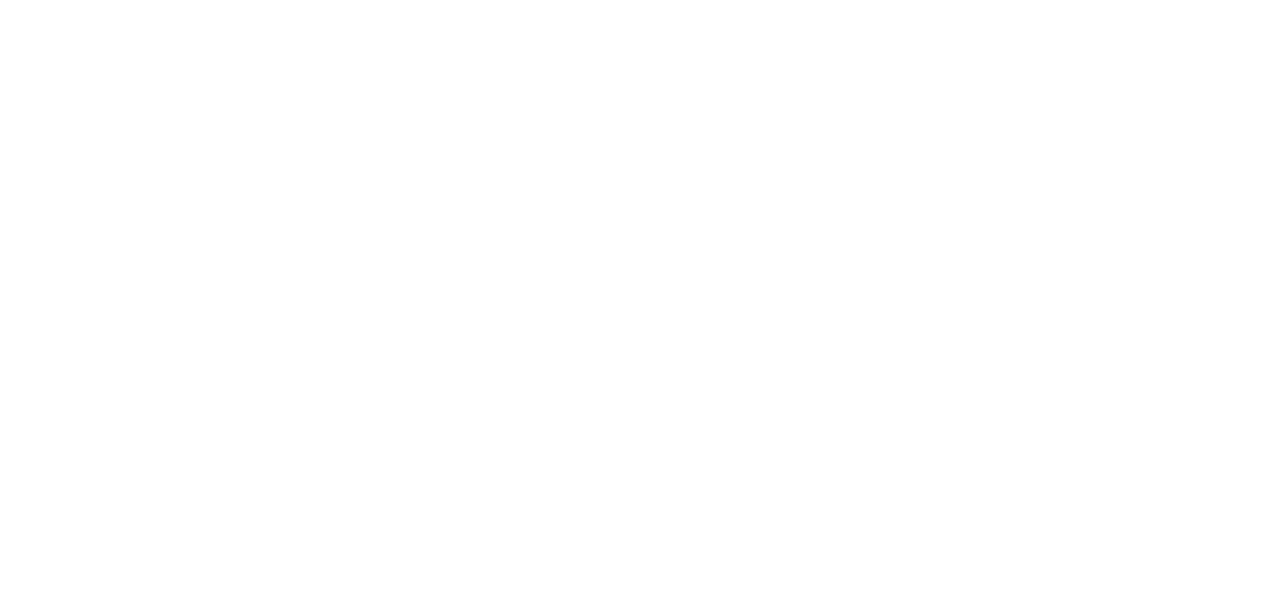
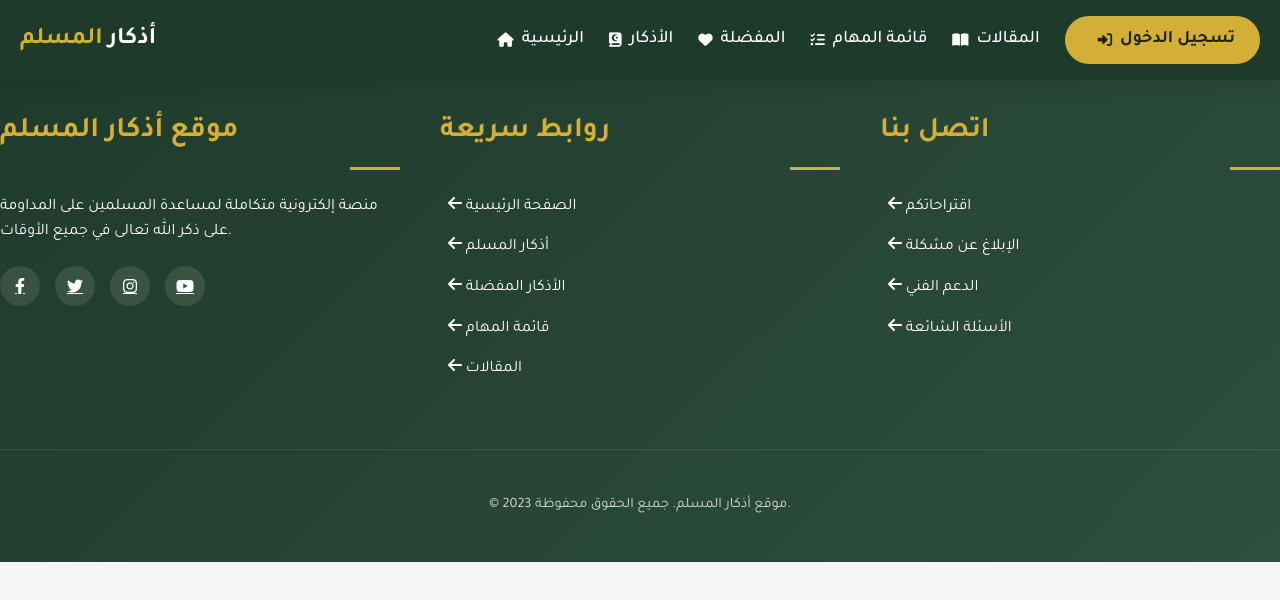
Before and after one commit to Yaffa-Solutions/Azkhar, a website: page public/pages/index.html in a window 1280 px wide. Drawn offline with Linux system fonts and the light colour scheme.

Commit message:
Create footer & header

```diff
--- /dev/null
+++ b/public/dom.js
@@ -0,0 +1,31 @@
+const createHtmlElement = (
+  tag,
+  className = "",
+  content = "",
+  attributes = {},
+  events = {}
+) => {
+  const element = document.createElement(tag);
+
+  if (className) {
+    element.className = className;
+  }
+
+  if (content && tag !== "img" && tag !== "input") {
+    element.textContent = content;
+  }
+
+  Object.entries(attributes).forEach(([key, value]) => {
+    element.setAttribute(key, value);
+  });
+
+  Object.entries(events).forEach(([eventName, handler]) => {
+    element.addEventListener(eventName, handler);
+  });
+
+  return element;
+};
+
+const customAppendChild = (parent, ...children) => {
+  children.forEach((child) => parent.appendChild(child));
+};
--- /dev/null
+++ b/public/home.js
@@ -0,0 +1,193 @@
+const createHeader = () => {
+  const header = createHtmlElement("header", "", "", { id: "main-header" });
+
+  const container = createHtmlElement("div", "header-container");
+
+  const logo = createHtmlElement("div", "logo");
+  const h1 = createHtmlElement("h1");
+  h1.innerHTML = `أذكار <span>المسلم</span>`;
+  customAppendChild(logo, h1);
+
+  const mobileBtn = createHtmlElement("button", "mobile-menu-btn", "", {
+    id: "mobile-menu-btn",
+  });
+  const iconBars = createHtmlElement("i", "fas fa-bars");
+  customAppendChild(mobileBtn, iconBars);
+
+  const nav = createHtmlElement("nav", "", "", { id: "main-nav" });
+  const ul = createHtmlElement("ul");
+
+  function createNavItem(href, iconClass, text, extraClass = "") {
+    const li = createHtmlElement("li");
+    const a = createHtmlElement("a", extraClass, "", { href });
+    const icon = createHtmlElement("i", iconClass);
+    customAppendChild(a, icon, document.createTextNode(" " + text));
+    li.appendChild(a);
+    return li;
+  }
+
+  customAppendChild(
+    ul,
+    createNavItem("#", "fas fa-home", "الرئيسية"),
+    createNavItem("#azkar", "fas fa-book-quran", "الأذكار"),
+    createNavItem("#", "fas fa-heart", "المفضلة"),
+    createNavItem("#", "fas fa-tasks", "قائمة المهام"),
+    createNavItem("#", "fas fa-book-open", "المقالات"),
+    createNavItem("#", "fas fa-sign-in-alt", "تسجيل الدخول", "login-btn")
+  );
+
+  customAppendChild(nav, ul);
+  customAppendChild(container, logo, mobileBtn, nav);
+  customAppendChild(header, container);
+
+  return header;
+};
+
+const createFooter = () => {
+  const footer = createHtmlElement("footer");
+  const container = createHtmlElement("div", "container");
+
+  const footerContent = createHtmlElement("div", "footer-content");
+
+  const col1 = createHtmlElement("div", "footer-column");
+  const h3Col1 = createHtmlElement("h3", "", "موقع أذكار المسلم");
+  const pCol1 = createHtmlElement(
+    "p",
+    "",
+    "منصة إلكترونية متكاملة لمساعدة المسلمين على المداومة على ذكر الله تعالى في جميع الأوقات."
+  );
+
+  const socialLinks = createHtmlElement("div", "social-links");
+  const socialIcons = [
+    { href: "#", iconClass: "fab fa-facebook-f" },
+    { href: "#", iconClass: "fab fa-twitter" },
+    { href: "#", iconClass: "fab fa-instagram" },
+    { href: "#", iconClass: "fab fa-youtube" },
+  ];
+
+  socialIcons.forEach(({ href, iconClass }) => {
+    const a = createHtmlElement("a", "", "", { href });
+    const icon = createHtmlElement("i", iconClass);
+    a.appendChild(icon);
+    socialLinks.appendChild(a);
+  });
+  function setupHeaderInteractions() {
+    const header = document.getElementById("main-header");
+    const mobileMenuBtn = document.getElementById("mobile-menu-btn");
+    const mainNav = document.getElementById("main-nav");
+    const navLinks = document.querySelectorAll("#main-nav ul li a");
+
+    window.addEventListener("scroll", function () {
+      if (window.scrollY > 50) {
+        header.classList.add("scrolled");
+      } else {
+        header.classList.remove("scrolled");
+      }
+    });
+
+    mobileMenuBtn.addEventListener("click", function () {
+      mainNav.classList.toggle("active");
+      if (mainNav.classList.contains("active")) {
+        mobileMenuBtn.innerHTML = '<i class="fas fa-times"></i>';
+      } else {
+        mobileMenuBtn.innerHTML = '<i class="fas fa-bars"></i>';
+      }
+    });
+
+    navLinks.forEach((link) => {
+      link.addEventListener("click", function () {
+        if (window.innerWidth <= 992) {
+          mainNav.classList.remove("active");
+          mobileMenuBtn.innerHTML = '<i class="fas fa-bars"></i>';
+        }
+      });
+    });
+  }
+
+  customAppendChild(col1, h3Col1, pCol1, socialLinks);
+
+  function createFooterLinksColumn(title, links) {
+    const col = createHtmlElement("div", "footer-column");
+    const h3 = createHtmlElement("h3", "", title);
+    const ul = createHtmlElement("ul", "footer-links");
+
+    links.forEach(({ href, text }) => {
+      const li = createHtmlElement("li");
+      const a = createHtmlElement("a", "", "", { href });
+      const icon = createHtmlElement("i", "fas fa-arrow-left");
+      a.appendChild(icon);
+      a.appendChild(document.createTextNode(" " + text));
+      li.appendChild(a);
+      ul.appendChild(li);
+    });
+
+    customAppendChild(col, h3, ul);
+    return col;
+  }
+
+  const quickLinks = [
+    { href: "#", text: "الصفحة الرئيسية" },
+    { href: "#azkar", text: "أذكار المسلم" },
+    { href: "#", text: "الأذكار المفضلة" },
+    { href: "#", text: "قائمة المهام" },
+    { href: "#", text: "المقالات" },
+  ];
+
+  const contactLinks = [
+    { href: "#", text: "اقتراحاتكم" },
+    { href: "#", text: "الإبلاغ عن مشكلة" },
+    { href: "#", text: "الدعم الفني" },
+    { href: "#", text: "الأسئلة الشائعة" },
+  ];
+
+  const col2 = createFooterLinksColumn("روابط سريعة", quickLinks);
+  const col3 = createFooterLinksColumn("اتصل بنا", contactLinks);
+
+  customAppendChild(footerContent, col1, col2, col3);
+
+  const copyrightDiv = createHtmlElement("div", "copyright");
+  const copyrightP = createHtmlElement(
+    "p",
+    "",
+    "© 2023 موقع أذكار المسلم. جميع الحقوق محفوظة."
+  );
+  customAppendChild(copyrightDiv, copyrightP);
+
+  customAppendChild(container, footerContent, copyrightDiv);
+  customAppendChild(footer, container);
+
+  return footer;
+};
+
+const setupHeaderInteractions = () => {
+  const header = document.getElementById("main-header");
+  const mobileMenuBtn = document.getElementById("mobile-menu-btn");
+  const mainNav = document.getElementById("main-nav");
+  const navLinks = document.querySelectorAll("#main-nav ul li a");
+
+  window.addEventListener("scroll", function () {
+    if (window.scrollY > 50) {
+      header.classList.add("scrolled");
+    } else {
+      header.classList.remove("scrolled");
+    }
+  });
+
+  mobileMenuBtn.addEventListener("click", function () {
+    mainNav.classList.toggle("active");
+    if (mainNav.classList.contains("active")) {
+      mobileMenuBtn.innerHTML = '<i class="fas fa-times"></i>';
+    } else {
+      mobileMenuBtn.innerHTML = '<i class="fas fa-bars"></i>';
+    }
+  });
+
+  navLinks.forEach((link) => {
+    link.addEventListener("click", function () {
+      if (window.innerWidth <= 992) {
+        mainNav.classList.remove("active");
+        mobileMenuBtn.innerHTML = '<i class="fas fa-bars"></i>';
+      }
+    });
+  });
+};
--- a/public/index.js
+++ b/public/index.js
@@ -0,0 +1,7 @@
+const renderHome = () => {
+  document.body.prepend(createHeader());
+  setupHeaderInteractions();
+  document.body.appendChild(createFooter());
+};
+
+renderHome();
--- /dev/null
+++ b/public/main.css
@@ -0,0 +1,242 @@
+:root {
+  --primary-color: #1e3a2b;
+  --secondary-color: #d4af37;
+  --accent-color: #8e7037;
+  --light-color: #f5f5f5;
+  --dark-color: #222;
+  --text-color: #333;
+  --white: #fff;
+}
+
+body {
+  font-family: "Tajawal", sans-serif;
+  margin: 0;
+  padding: 0;
+  background-color: var(--light-color);
+  color: var(--text-color);
+  line-height: 1.6;
+}
+
+header {
+  position: fixed;
+  top: 0;
+  left: 0;
+  right: 0;
+  background: rgba(30, 58, 43, 0.95);
+  box-shadow: 0 5px 20px rgba(0, 0, 0, 0.1);
+  z-index: 1000;
+  transition: all 0.3s ease;
+  backdrop-filter: blur(10px);
+}
+
+.header-container {
+  max-width: 1500px;
+  margin: 0 auto;
+  padding: 0 20px;
+  display: flex;
+  justify-content: space-between;
+  align-items: center;
+  height: 80px;
+}
+
+.logo {
+  display: flex;
+  align-items: center;
+}
+
+.logo h1 {
+  color: var(--white);
+  font-size: 1.5rem;
+  margin: 0;
+}
+
+.logo span {
+  color: var(--secondary-color);
+}
+
+nav ul {
+  display: flex;
+  align-items: center;
+  list-style: none;
+  margin: 0;
+  padding: 0;
+}
+
+nav ul li {
+  margin-left: 25px;
+  position: relative;
+}
+
+nav ul li:last-child {
+  margin-right: 0;
+}
+
+nav ul li a {
+  color: var(--white);
+  text-decoration: none;
+  font-weight: 500;
+  font-size: 1.1rem;
+  transition: all 0.3s ease;
+  display: flex;
+  align-items: center;
+}
+
+nav ul li a:hover {
+  color: var(--secondary-color);
+}
+
+nav ul li a i {
+  margin-right: 8px;
+  font-size: 0.9rem;
+}
+
+.login-btn {
+  background-color: var(--secondary-color);
+  color: var(--dark-color);
+  padding: 10px 25px;
+  border-radius: 50px;
+  font-weight: bold;
+  transition: all 0.3s ease;
+  display: flex;
+  align-items: center;
+}
+
+.login-btn:hover {
+  background-color: #e0a800;
+  color: white;
+  transform: translateY(-3px);
+  box-shadow: 0 5px 15px rgba(0, 0, 0, 0.2);
+}
+
+.login-btn i {
+  margin-left: 8px;
+}
+
+.mobile-menu-btn {
+  display: none;
+  background: none;
+  border: none;
+  color: var(--white);
+  font-size: 1.5rem;
+  cursor: pointer;
+}
+
+@media (max-width: 992px) {
+  nav {
+    position: fixed;
+    top: 80px;
+    right: -100%;
+    width: 80%;
+    max-width: 300px;
+    background: var(--primary-color);
+    height: calc(100vh - 80px);
+    transition: all 0.4s ease;
+    box-shadow: -5px 0 15px rgba(0, 0, 0, 0.1);
+  }
+
+  nav.active {
+    right: 0;
+  }
+
+  nav ul {
+    flex-direction: column;
+    padding: 20px;
+  }
+
+  nav ul li {
+    margin: 0 0 20px 0;
+  }
+
+  .mobile-menu-btn {
+    display: block;
+  }
+}
+
+footer {
+  background: linear-gradient(135deg, var(--primary-color) 0%, #2e4f3d 100%);
+  color: var(--white);
+  padding: 80px 0 30px;
+  position: relative;
+}
+
+.footer-content {
+  display: grid;
+  grid-template-columns: repeat(auto-fit, minmax(250px, 1fr));
+  gap: 40px;
+  margin-bottom: 50px;
+}
+
+.footer-column h3 {
+  font-size: 1.8rem;
+  margin-bottom: 25px;
+  color: var(--secondary-color);
+  position: relative;
+  padding-bottom: 15px;
+}
+
+.footer-column h3:after {
+  content: "";
+  position: absolute;
+  bottom: 0;
+  right: 0;
+  width: 50px;
+  height: 3px;
+  background: var(--secondary-color);
+}
+
+.footer-links {
+  list-style: none;
+  padding: 0;
+}
+
+.footer-links li {
+  margin-bottom: 15px;
+}
+
+.footer-links a {
+  color: var(--white);
+  text-decoration: none;
+  transition: all 0.3s ease;
+  display: inline-block;
+}
+
+.footer-links a:hover {
+  color: var(--secondary-color);
+  transform: translateX(-5px);
+}
+
+.footer-links a i {
+  margin-left: 8px;
+}
+
+.social-links {
+  display: flex;
+  gap: 15px;
+  margin-top: 20px;
+}
+
+.social-links a {
+  display: inline-flex;
+  align-items: center;
+  justify-content: center;
+  width: 40px;
+  height: 40px;
+  background: rgba(255, 255, 255, 0.1);
+  border-radius: 50%;
+  color: var(--white);
+  transition: all 0.3s ease;
+}
+
+.social-links a:hover {
+  background: var(--secondary-color);
+  color: var(--dark-color);
+  transform: translateY(-5px);
+}
+
+.copyright {
+  text-align: center;
+  padding-top: 30px;
+  border-top: 1px solid rgba(255, 255, 255, 0.1);
+  font-size: 0.9rem;
+  opacity: 0.8;
+}
--- a/public/pages/index.html
+++ b/public/pages/index.html
@@ -4,6 +4,19 @@
     <meta charset="UTF-8" />
     <meta name="viewport" content="width=device-width, initial-scale=1.0" />
     <title>Document</title>
+    <link
+      rel="stylesheet"
+      href="https://cdnjs.cloudflare.com/ajax/libs/font-awesome/6.4.0/css/all.min.css"
+    />
+    <link />
+    <link rel="stylesheet" href="../main.css" />
+    <style>
+      @import url("https://fonts.googleapis.com/css2?family=Tajawal:wght@400;500;700;900&display=swap");
+    </style>
   </head>
-  <body></body>
+  <body>
+    <script src="../dom.js"></script>
+    <script src="../home.js"></script>
+    <script src="../index.js"></script>
+  </body>
 </html>
```
